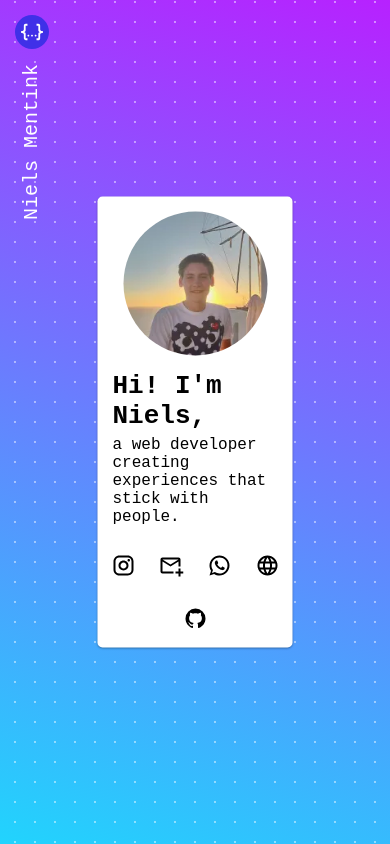
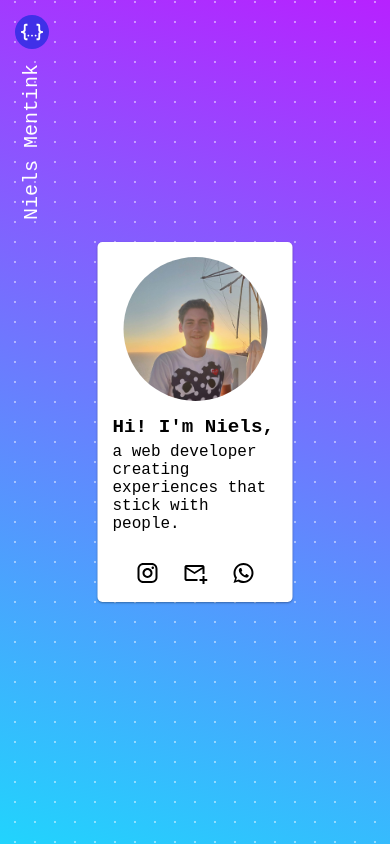
Before and after one commit to V1RE/Portfolio, a Vue app: page / in a window 390 px wide. Built offline with nearby package versions, Linux system fonts and the light colour scheme; a web font is replaced by a local one.

Commit message:
Added better font scaling and removed some links for now

```diff
--- a/src/components/InfoCard.vue
+++ b/src/components/InfoCard.vue
@@ -18,12 +18,12 @@
       <a href="https://wa.me/31627035882" target="_blank" rel="noopener" title="+31 6 27035882">
         <img src="../assets/whatsapp.svg" alt="Whatsapp" />
       </a>
-      <a href="https://ment.ink" target="_blank" rel="noopener" title="ment.ink">
+      <!-- <a href="https://ment.ink" target="_blank" rel="noopener" title="ment.ink">
         <img src="../assets/website.svg" alt="Website" />
       </a>
       <a href="https://github.com/V1RE" target="_blank" rel="noopener" title="Github">
         <img src="../assets/github.svg" alt="Github" />
-      </a>
+      </a>-->
     </div>
   </div>
 </template>
@@ -35,14 +35,9 @@ export default {
 </script>
 
 <style lang="scss" scoped>
-.no-webp {
+.infowrapper {
   .infopicture {
     background-image: url("../assets/profilepicture.png");
-  }
-}
-.infowrapper {
-  .infopicture {
-    background-image: url("../assets/profilepicture.webp");
     background-size: cover;
     background-position: 50% 50%;
     border-radius: 999px;
@@ -59,6 +54,14 @@ export default {
       font-size: 26px;
       margin: 0;
       margin-bottom: 5px;
+
+      @media (max-width: 497px) and (min-width: 348px) {
+        font-size: 4.931vw;
+      }
+
+      @media (max-width: 348px) {
+        font-size: 17.159px;
+      }
     }
 
     p {
```
